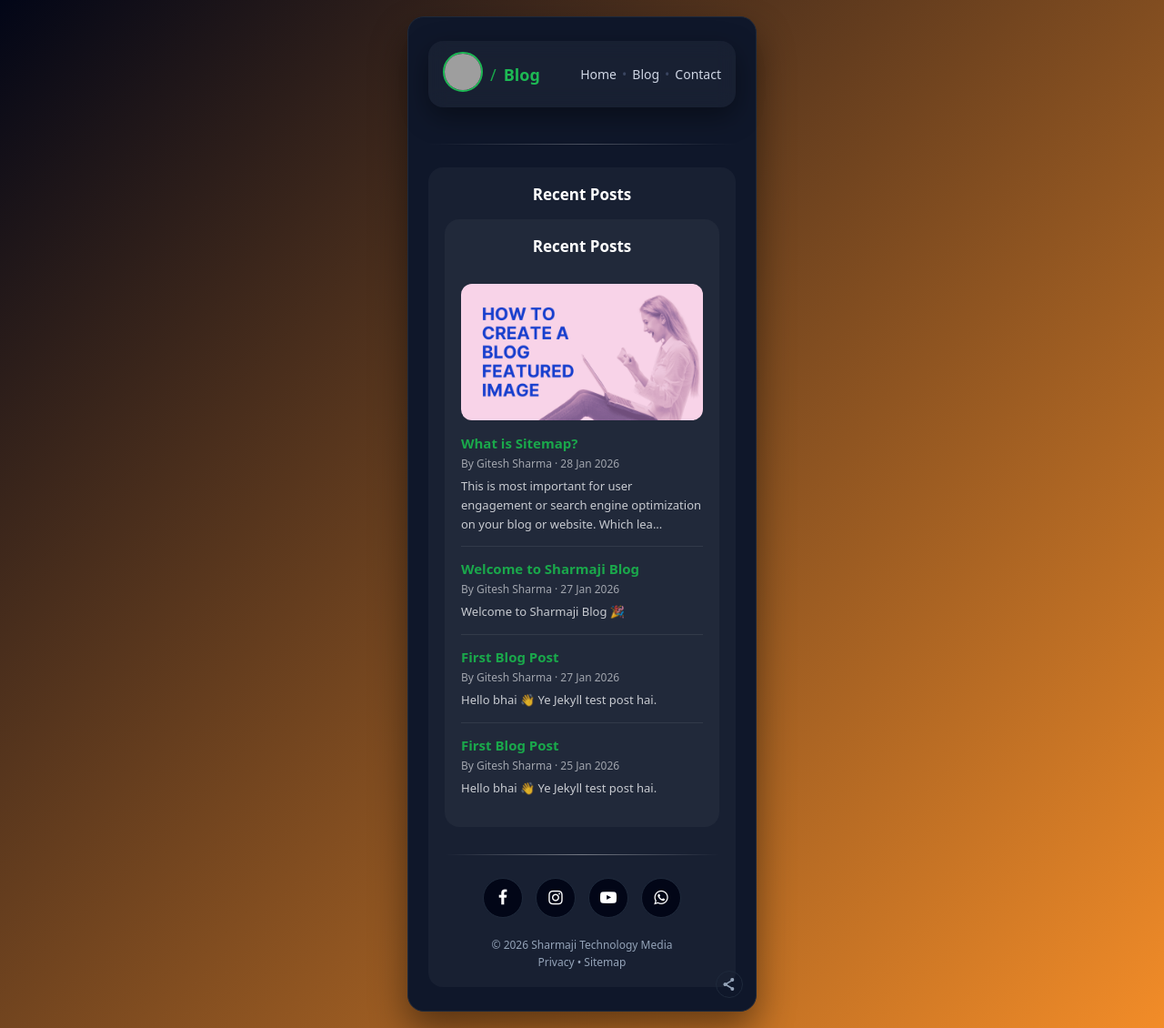
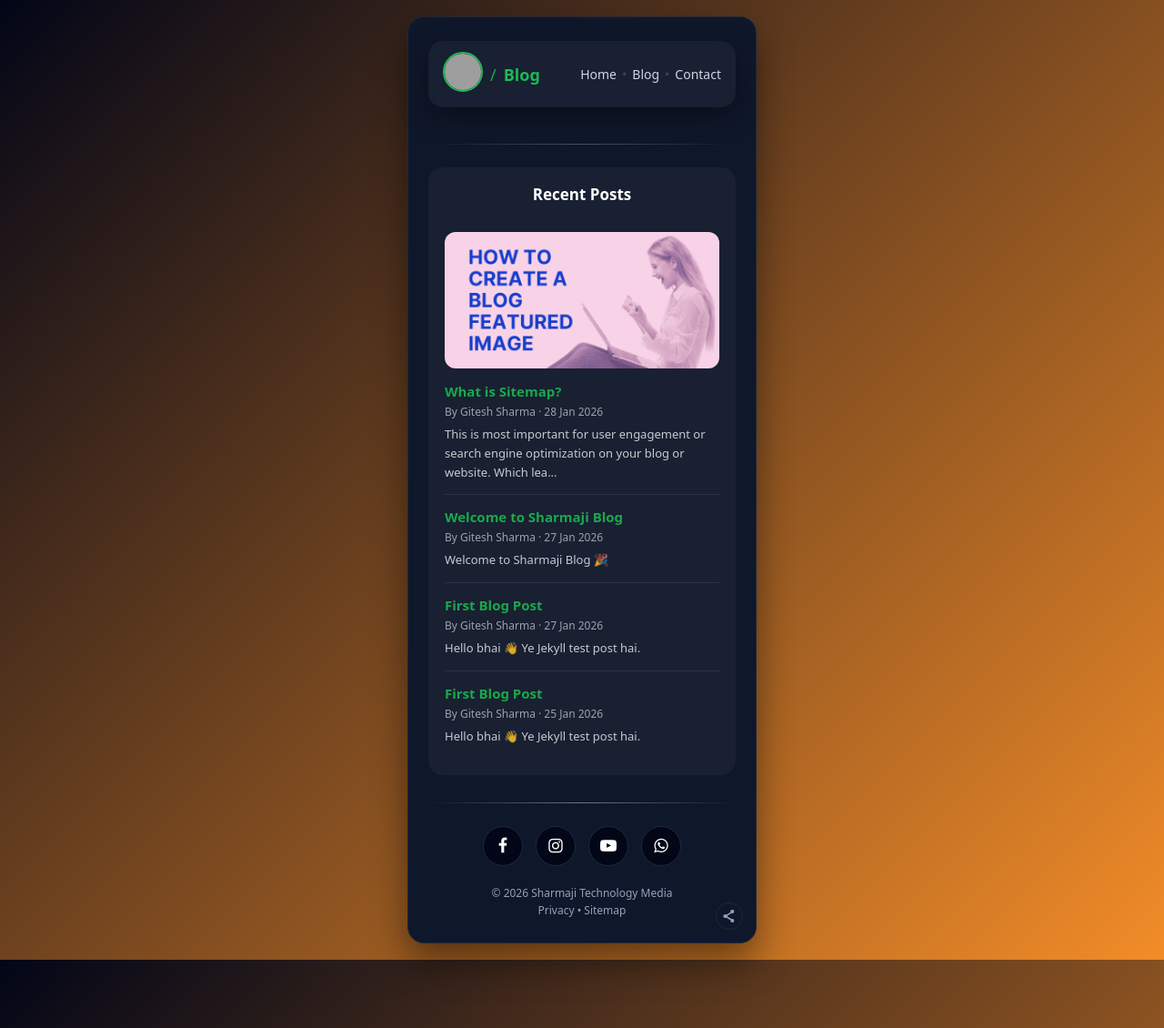
Before and after one commit to gitesh-sharma/blog, a Jekyll site: the page built from index.html, in a window 1280 px wide. Shown: the whole page at 91% size. Built offline with Jekyll 4.4.1, drawn with Linux system fonts in a browser that asks for light colours; grey boxes are pictures that could not be loaded.

Commit message:
Update index.html

```diff
--- a/index.html
+++ b/index.html
@@ -14,11 +14,7 @@ title: Blog | Gitesh Sharma - Sharmaji Technology Media
       </button>
     </div>
     {% include header.html %}
-    <hr class="recent-divider">
-
-<div class="recent-posts">
-  <h3>Recent Posts</h3>
-
+  <hr class="recent-divider">
   <div class="recent-posts">
   <h3>Recent Posts</h3>
 
```
